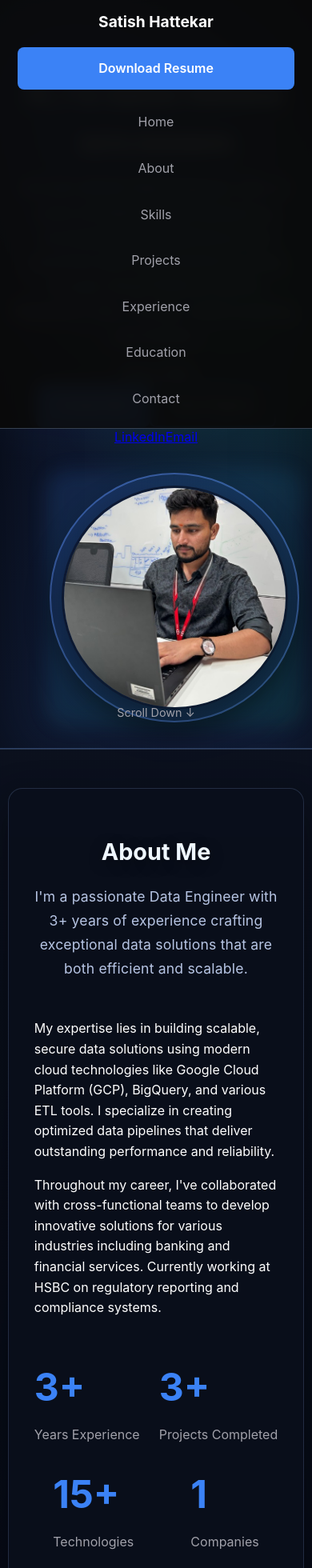
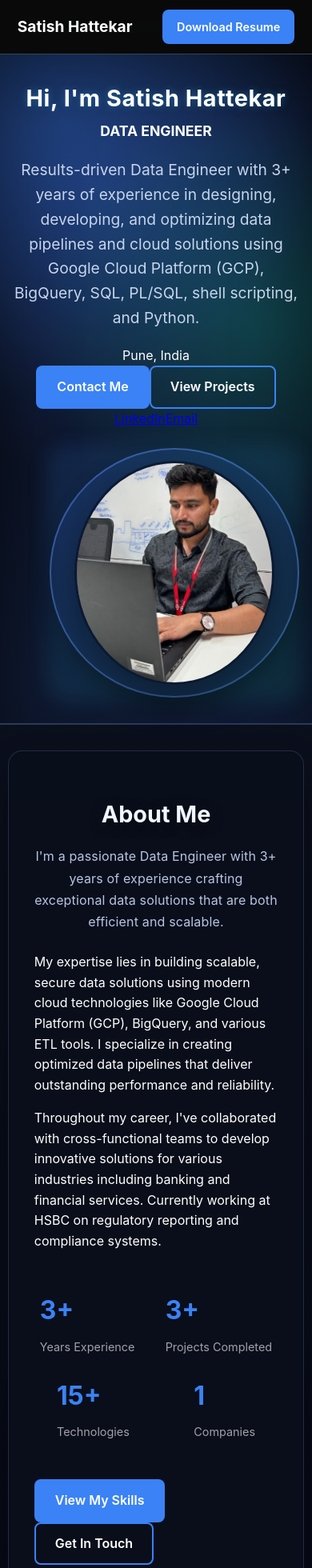
Before and after one commit to satishhattekar1997/portfolio, a React (Create React App) app: page / in a window 390 px wide. Shown: the top 1960 px of the page at 80% size. Built offline with nearby package versions, Linux system fonts and the light colour scheme.

Commit message:
Fix mobile layout - navbar not fixed, hide menu items, better spacing

```diff
--- a/src/App.css
+++ b/src/App.css
@@ -633,60 +633,86 @@ body {
 }
 
 @media (max-width: 768px) {
+  .navbar {
+    position: static;
+  }
+
   .nav-inner {
-    flex-direction: column;
-    gap: 1rem;
+    flex-direction: row;
+    gap: 0.5rem;
     padding: 0.75rem;
+    flex-wrap: wrap;
   }
 
   .brand {
     font-size: 1.2rem;
+    flex: 1;
+    min-width: 0;
   }
 
   .nav-group {
-    flex-direction: column;
-    gap: 0.5rem;
-    width: 100%;
-    order: 3;
-  }
-
-  .nav-item {
-    width: 100%;
-    text-align: center;
-    padding: 0.75rem;
+    display: none;
   }
 
   .navbar .btn {
-    width: 100%;
-    text-align: center;
+    padding: 0.5rem 1rem;
+    font-size: 0.9rem;
+    white-space: nowrap;
   }
 
   .hero {
-    padding: 6rem 0 2rem;
+    padding: 2rem 0 2rem;
   }
 
   .hero-content {
     grid-template-columns: 1fr;
-    gap: 2rem;
+    gap: 1.5rem;
     text-align: center;
   }
 
   .hero-text h1 {
     font-size: clamp(1.8rem, 4vw, 2.5rem);
+    margin: 0 0 0.25rem;
+  }
+
+  .hero-text h2 {
+    font-size: 1.1rem;
+    margin: 0 0 1rem;
   }
 
   .hero-image img {
     max-width: 100%;
     width: 100%;
+    max-width: 250px;
   }
 
   .hero .cta {
     justify-content: center;
     flex-direction: column;
+    gap: 0.75rem;
   }
 
   .hero .cta .btn {
     width: 100%;
+    padding: 0.75rem;
+  }
+
+  .hero .description {
+    font-size: 1rem;
+    margin: 0 0 1rem;
+  }
+
+  .hero .contact-list {
+    gap: 0.25rem;
+    margin-bottom: 1rem;
+  }
+
+  .hero .contact-list a {
+    font-size: 0.9rem;
+  }
+
+  .scroll-down {
+    display: none;
   }
 
   .skills-grid,
@@ -708,17 +734,45 @@ body {
   .stats {
     justify-content: space-around;
     gap: 1.5rem;
+    flex-direction: row;
+  }
+
+  .stat span {
+    font-size: 2rem;
+  }
+
+  .stat p {
+    font-size: 0.9rem;
   }
 
   .section {
-    padding: 3rem 0;
+    padding: 2rem 0;
   }
 
   .section h2 {
     font-size: 1.8rem;
+    margin-bottom: 0.5rem;
+  }
+
+  .section-subtitle {
+    font-size: 1rem;
+    margin-bottom: 1.5rem;
   }
 
   .container {
     width: min(100%, 95%);
   }
+
+  .experience-item {
+    padding: 1.5rem;
+  }
+
+  .education-item {
+    padding: 1.5rem;
+  }
+
+  .skill-category h3 {
+    font-size: 1.1rem;
+    margin-bottom: 1rem;
+  }
 }
```
